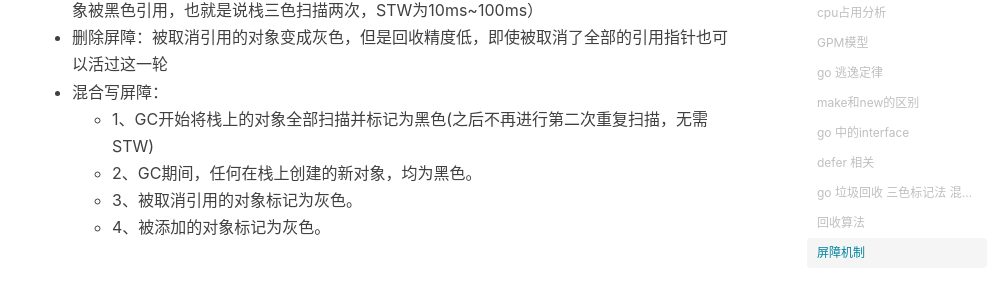
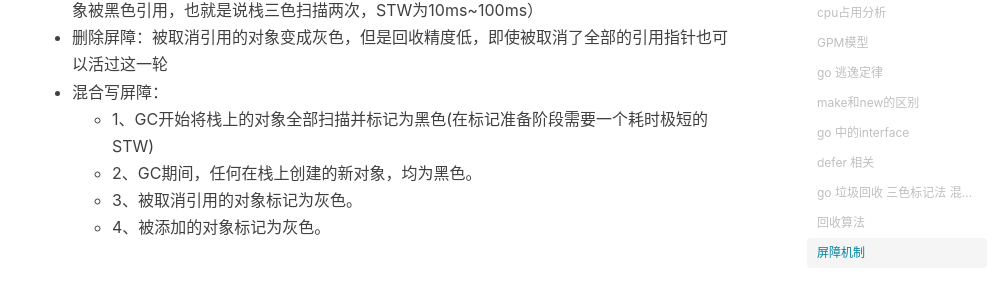
Before and after one commit to hodie-aurora/hodie-aurora.github.io, a Jekyll site: the page built from _posts/2025-05-19-01-GoLang杂项.md, in a window 1280 px wide and 900 px high, scrolled down 2620 px. Shown: the part 151-452 px from the top of the window, without its empty margins (233-1225 px from the left). Built offline with Jekyll 4.4.1, drawn with Linux system fonts in a browser that asks for light colours; nearby versions of some CDN libraries; comment, search, counter and statistics services are not loaded.

Commit message:
about golang

```diff
--- a/_posts/2025-05-19-01-GoLang杂项.md
+++ b/_posts/2025-05-19-01-GoLang杂项.md
@@ -90,7 +90,7 @@ interface 是方法声明的集合
 * 插入屏障：插入屏障不在栈上使用，被引用对象强制标记为灰色，这样就不存在黑色引用白色的情况了，准备回收白色之前，为栈内空间加STW，重新扫描避免干扰（避免新创建的白色对象被黑色引用，也就是说栈三色扫描两次，STW为10ms~100ms）
 * 删除屏障：被取消引用的对象变成灰色，但是回收精度低，即使被取消了全部的引用指针也可以活过这一轮
 * 混合写屏障：
-  * 1、GC开始将栈上的对象全部扫描并标记为黑色(之后不再进行第二次重复扫描，无需STW)
+  * 1、GC开始将栈上的对象全部扫描并标记为黑色(在标记准备阶段需要一个耗时极短的STW)
   * 2、GC期间，任何在栈上创建的新对象，均为黑色。
   * 3、被取消引用的对象标记为灰色。
   * 4、被添加的对象标记为灰色。
```
